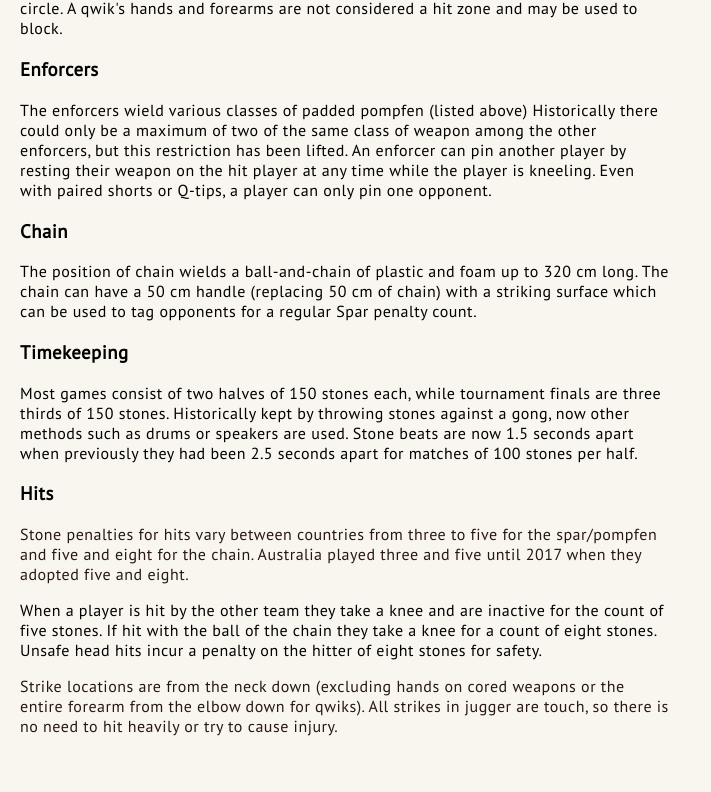
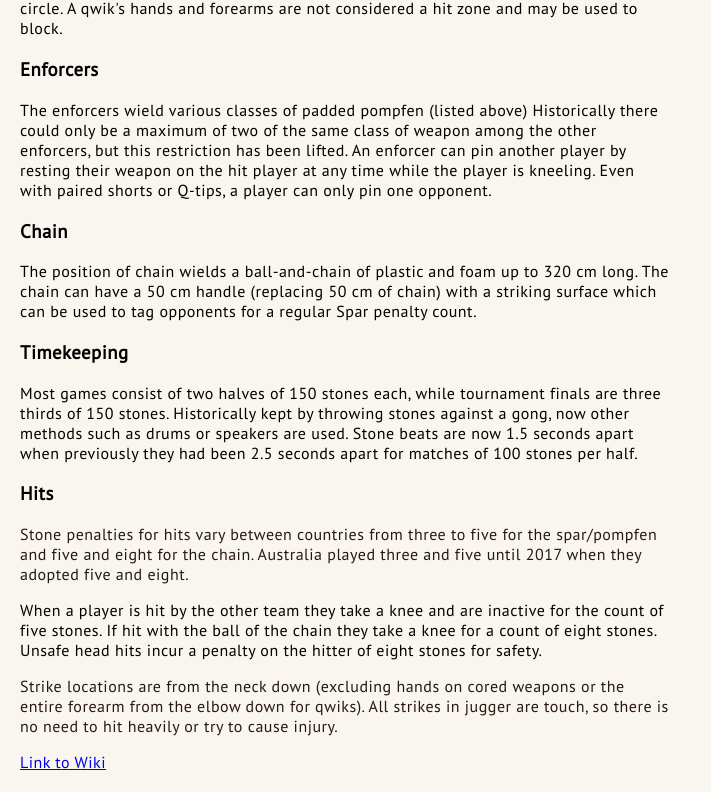
Before and after one commit to Malekzie/wiki-markup, a plain HTML site: page index.html in a window 1280 px wide. Shown: the part 2901-3693 px from the top of the page, without its empty margins (0-711 px from the left). Before the commit the page ends 3657 px from the top, so only its background shows below. Drawn offline with Linux system fonts and the light colour scheme; a web font is replaced by a local one.

Commit message:
Added link

```diff
--- a/index.html
+++ b/index.html
@@ -115,6 +115,8 @@
 
         <p>Strike locations are from the neck down (excluding hands on cored weapons or the entire forearm from the elbow down for qwiks). All strikes in jugger are touch, so there is no need to hit heavily or try to cause injury.</p>
 
-
+<footer>
+  <a href="https://en.wikipedia.org/wiki/Jugger">Link to Wiki</a>
+</footer>
 </body>
 </html>
```
